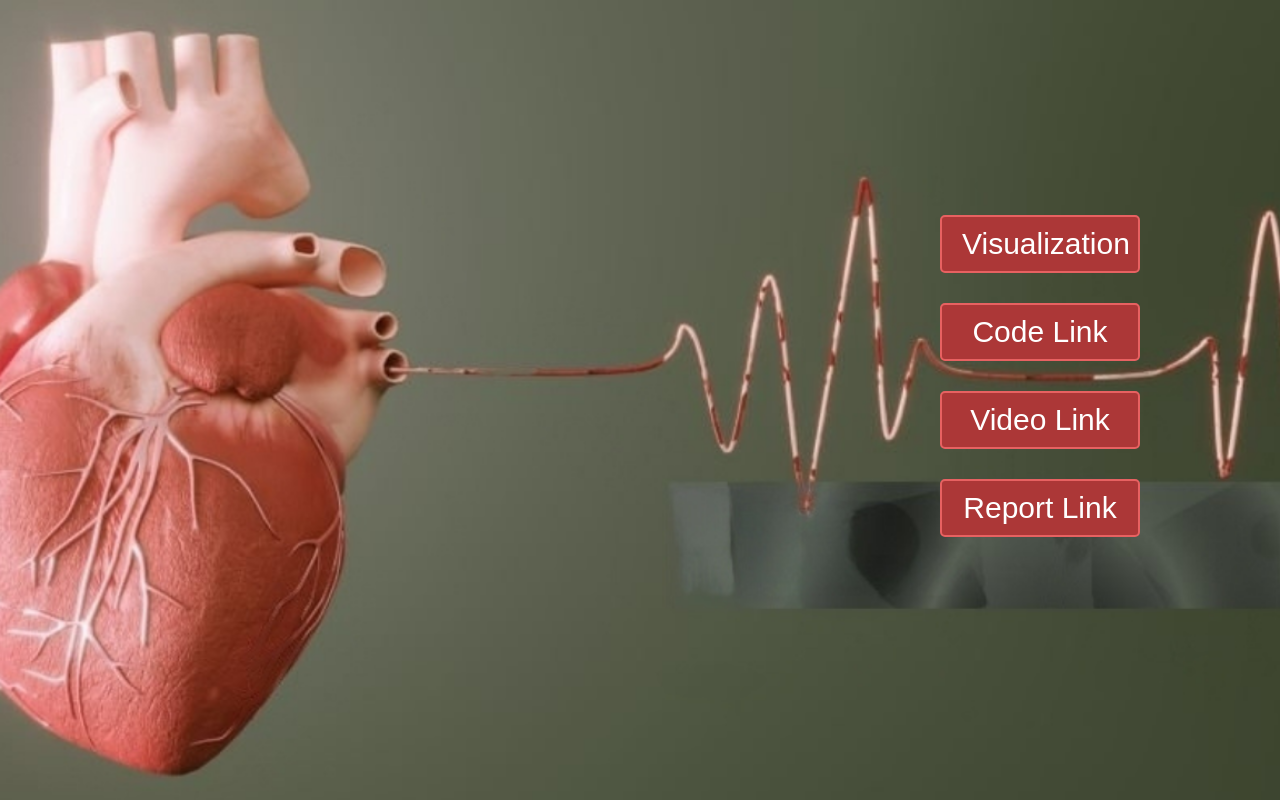
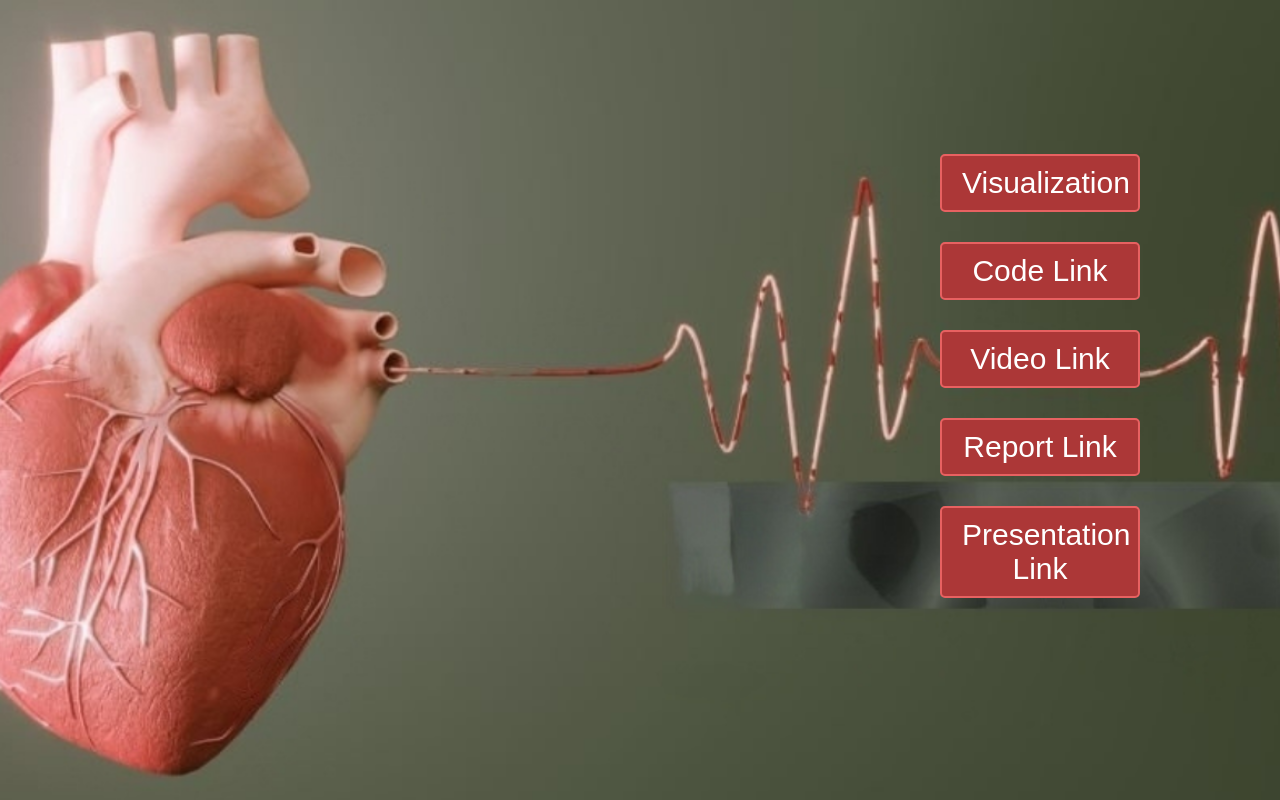
Before and after one commit to jahnu05/DataVisualization, a plain HTML site: page index.html in a window 1280 px wide. Drawn offline with Linux system fonts and the light colour scheme.

Commit message:
Update index.html

```diff
--- a/index.html
+++ b/index.html
@@ -12,6 +12,7 @@
       <button class="button" id="code-link-btn">Code Link</button>
       <button class="button" id="video-link-btn">Video Link</button>
       <button class="button" id="report-link-btn">Report Link</button>
+      <button class="button" id="ppt-link-btn">Presentation Link</button>
     </div>
 
     <script src="script.js"></script>
```
